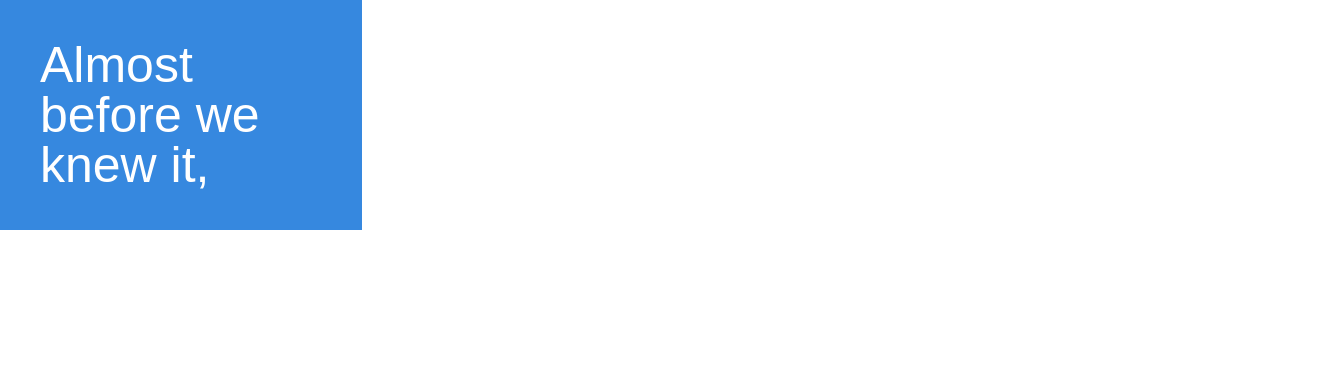
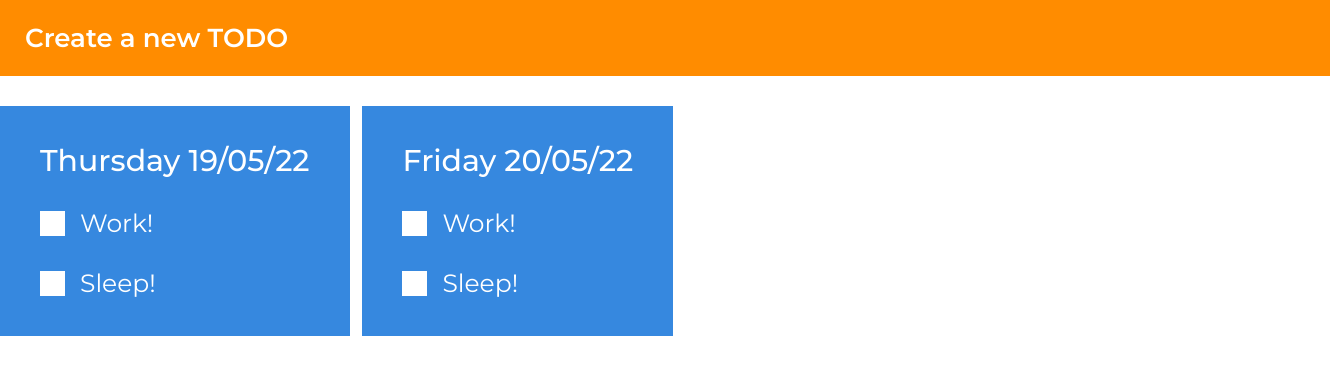
Before and after one commit to SenkOne123/vuejs-practise, a Vue app: page / in a window 1280 px wide. Shown: the top 374 px of the page, 1330 px wide, since content can reach past the window. Built offline with nearby package versions, Linux system fonts and the light colour scheme.

Commit message:
+ button + refactored TodoListItem.vue

```diff
--- a/package.json
+++ b/package.json
@@ -44,7 +44,10 @@
     "parserOptions": {
       "ecmaVersion": 2020
     },
-    "rules": {}
+    "rules": {
+      "object-curly-spacing": ["error", "always"],
+      "quotes": ["error"]
+    }
   },
   "browserslist": [
     "> 1%",
--- a/src/App.vue
+++ b/src/App.vue
@@ -8,6 +8,7 @@
 import { Component, Vue } from 'vue-property-decorator'
 import MainLayout from './components/MainLayout.vue'
 import '@/assets/style/reset.css'
+import '@/assets/style/app.css'
 
 @Component({
   components: {
--- /dev/null
+++ b/src/assets/style/app.css
@@ -0,0 +1,5 @@
+@import url('https://fonts.googleapis.com/css2?family=Montserrat:wght@300;400;500;600;700;800;900&display=swap');
+body {
+  font-family: "Montserrat", sans-serif;
+  color: #fff;
+}
--- a/src/components/CheckBox.vue
+++ b/src/components/CheckBox.vue
@@ -17,17 +17,16 @@
   </div>
 </template>
 
-<script>
-export default {
-  data () {
-    return {
-      checked: false
-    }
-  },
-  methods: {
-    onChange () {
-      this.$emit('input', this.checked)
-    }
+<script lang="ts">
+import Vue from 'vue'
+import { Component } from 'vue-property-decorator'
+@Component({})
+export default class CheckBox extends Vue {
+  checked = false
+
+  onChange () {
+    console.log(this.checked)
+    this.$emit('input', this.checked)
   }
 }
 </script>
@@ -72,15 +71,15 @@ export default {
     left: 0;
     height: 25px;
     width: 25px;
-    background-color: #000;
+    background-color: #fff;
   }
 
   .checkbox-form .item:hover input ~ .checkmark {
-    background-color: #000;
+    background-color: #fff;
   }
 
   .checkbox-form .item input:checked ~ .checkmark {
-    background-color: #000;
+    background-color: #fff;
   }
 
   .checkbox-form .checkmark:after {
@@ -98,7 +97,7 @@ export default {
     top: 5px;
     width: 5px;
     height: 10px;
-    border: solid white;
+    border: solid rgb(54, 136, 223);
     border-width: 0 3px 3px 0;
     -webkit-transform: rotate(45deg);
     -ms-transform: rotate(45deg);
--- a/src/components/MainLayout.vue
+++ b/src/components/MainLayout.vue
@@ -1,6 +1,13 @@
 <template>
   <div>
-    <TodoListItem text="Almost before we knew it,"/>
+    <div class="main__buttons-section">
+      <div class="main__buttons">
+        <p>Create a new TODO</p>
+      </div>
+    </div>
+    <div class="TodoLists__container">
+      <TodoListItem v-for="todoList of TodoItemList" :key="todoList.id" :item="todoList"/>
+    </div>
   </div>
 </template>
 
@@ -17,10 +24,64 @@ import CheckBox from '@/components/CheckBox.vue'
   }
 })
 export default class MainLayout extends Vue {
-  TodoItemList: TodoList[] = [];
-  debug = false;
+  // Вопрос по хранению данных в local storage
+  TodoItemList: TodoList[] = [
+    {
+      id: 1,
+      name: 'Thursday 19/05/22',
+      todoItem: [
+        {
+          id: 1,
+          content: 'Work!',
+          checked: false
+        },
+        {
+          id: 2,
+          content: 'Sleep!',
+          checked: false
+        }
+      ]
+    },
+    {
+      id: 2,
+      name: 'Friday 20/05/22',
+      todoItem: [
+        {
+          id: 3,
+          content: 'Work!',
+          checked: false
+        },
+        {
+          id: 4,
+          content: 'Sleep!',
+          checked: false
+        }
+      ]
+    }
+  ]
+
+  mounted () {
+    localStorage.TodoList = JSON.stringify(this.TodoItemList)
+  }
+
+  debug = false
 }
 </script>
 
 <style scoped>
+  .TodoLists__container {
+    display: flex;
+    flex-wrap: wrap;
+    gap: 1%;
+    margin-top: 30px;
+  }
+
+  .main__buttons {
+    cursor: pointer;
+    width: 100%;
+    padding: 25px;
+    font-size: 26px;
+    font-weight: 600;
+    background: darkorange;
+  }
 </style>
--- a/src/components/TodoListItem.vue
+++ b/src/components/TodoListItem.vue
@@ -2,8 +2,14 @@
   <div>
     <div class="TodoListItem__container">
       <p class="TodoListItem__name">
-        {{ text }}
+        {{ item.name }}
       </p>
+      <div v-for="todoItem of item.todoItem" :key="todoItem.id" class="TodoListItem__todo-container">
+        <CheckBox class="TodoListItem__checkbox" />
+        <p class="TodoListItem__todo-description">
+          {{ todoItem.content }}
+        </p>
+      </div>
     </div>
   </div>
 </template>
@@ -11,24 +17,40 @@
 <script lang='ts'>
 
 import { Vue, Prop, Component } from 'vue-property-decorator'
+import CheckBox from '@/components/CheckBox.vue'
+import TodoList from '@/models/TodoList'
 @Component({
+  components: {
+    CheckBox
+  }
 })
 export default class TodoListItem extends Vue {
-  @Prop(String) readonly text!: string
+  @Prop(Array) readonly item!: TodoList
 }
 </script>
 
 <style scoped>
   .TodoListItem__container {
     padding: 40px;
-    width: 22%;
     background: rgb(54, 136, 223);
   }
   .TodoListItem__name {
     font-weight: 500;
-    font-size: 50px;
+    font-size: 30px;
     color: #000;
-    font-family: Montserratt, sans-serif;
     color: #fff;
   }
+  .TodoListItem__todo-container {
+    display: flex;
+    align-items: flex-end;
+    gap: 40px;
+    margin-top: 20px;
+  }
+  .TodoListItem__checkbox {
+    margin-top: 15px;
+  }
+  .TodoListItem__todo-description {
+    font-weight: 400;
+    font-size: 25px;
+  }
 </style>
--- a/src/models/TodoList.ts
+++ b/src/models/TodoList.ts
@@ -1,6 +1,7 @@
 import TodoItem from "@/models/TodoItem";
 
 export default interface TodoList {
+  id: number;
   name: string;
-  todoItem: TodoItem;
+  todoItem: TodoItem[];
 }
```
